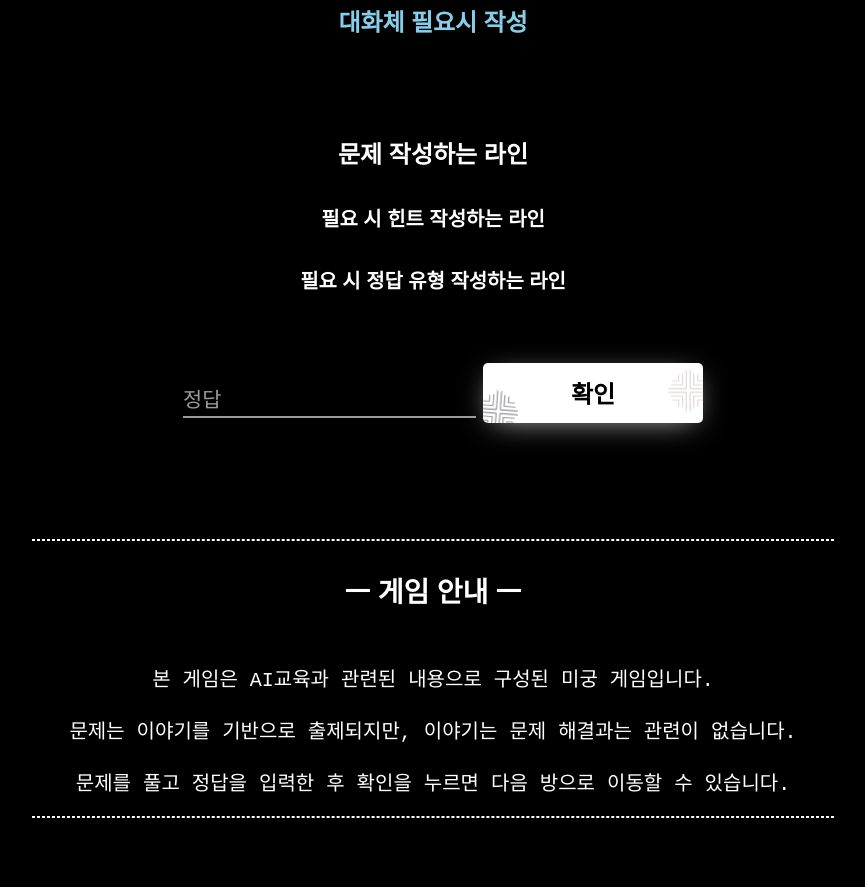
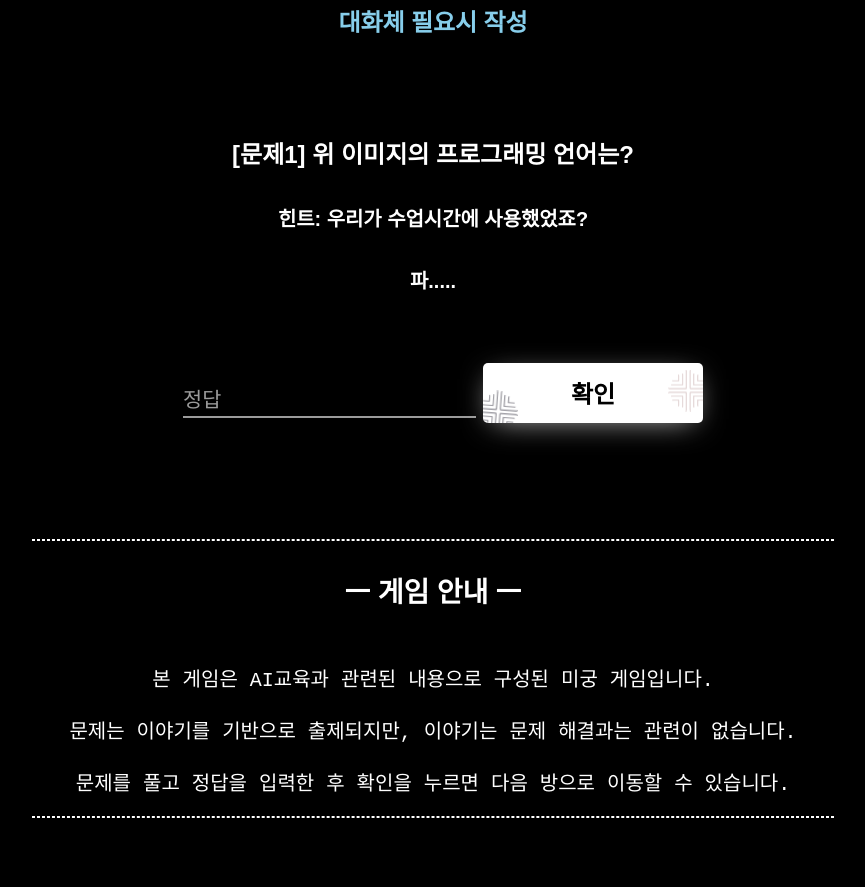
Before and after one commit to sempoby/maze_pgexam221210, a plain HTML site: page code_page/page01_start.html in a window 1280 px wide. Shown: the part 2109-2996 px from the top of the page, without its empty margins (207-1072 px from the left). Drawn offline with Linux system fonts and the light colour scheme; a web font is replaced by a local one.

Commit message:
1. 문제1 수정 2. 문제1의 정답 수

```diff
--- a/code_page/page01_start.html
+++ b/code_page/page01_start.html
@@ -77,9 +77,9 @@
 
       <div class="problem">
 
-         <h4> 문제 작성하는 라인 </h4>
-         <h5> 필요 시 힌트 작성하는 라인 </h5>
-         <h5> 필요 시 정답 유형 작성하는 라인 </h5>
+         <h4> [문제1] 위 이미지의 프로그래밍 언어는?</h4>
+         <h5> 힌트: 우리가 수업시간에 사용했었죠?</h5>
+         <h5> 파..... </h5>
 
       </div>
 
--- a/code_page/script.js
+++ b/code_page/script.js
@@ -52,8 +52,8 @@ function to2() {
 
 	function ans()
 	{
-		if(input.value == "라온이")
-			location.href="./page2_raon.html";
+		if(input.value == "파이썬" or input.value == "python") // [문1]의 정답부분
+			location.href="./page02_raon.html";
 		else
 		{
 			input.style.animation='shake 0.5s';
```
